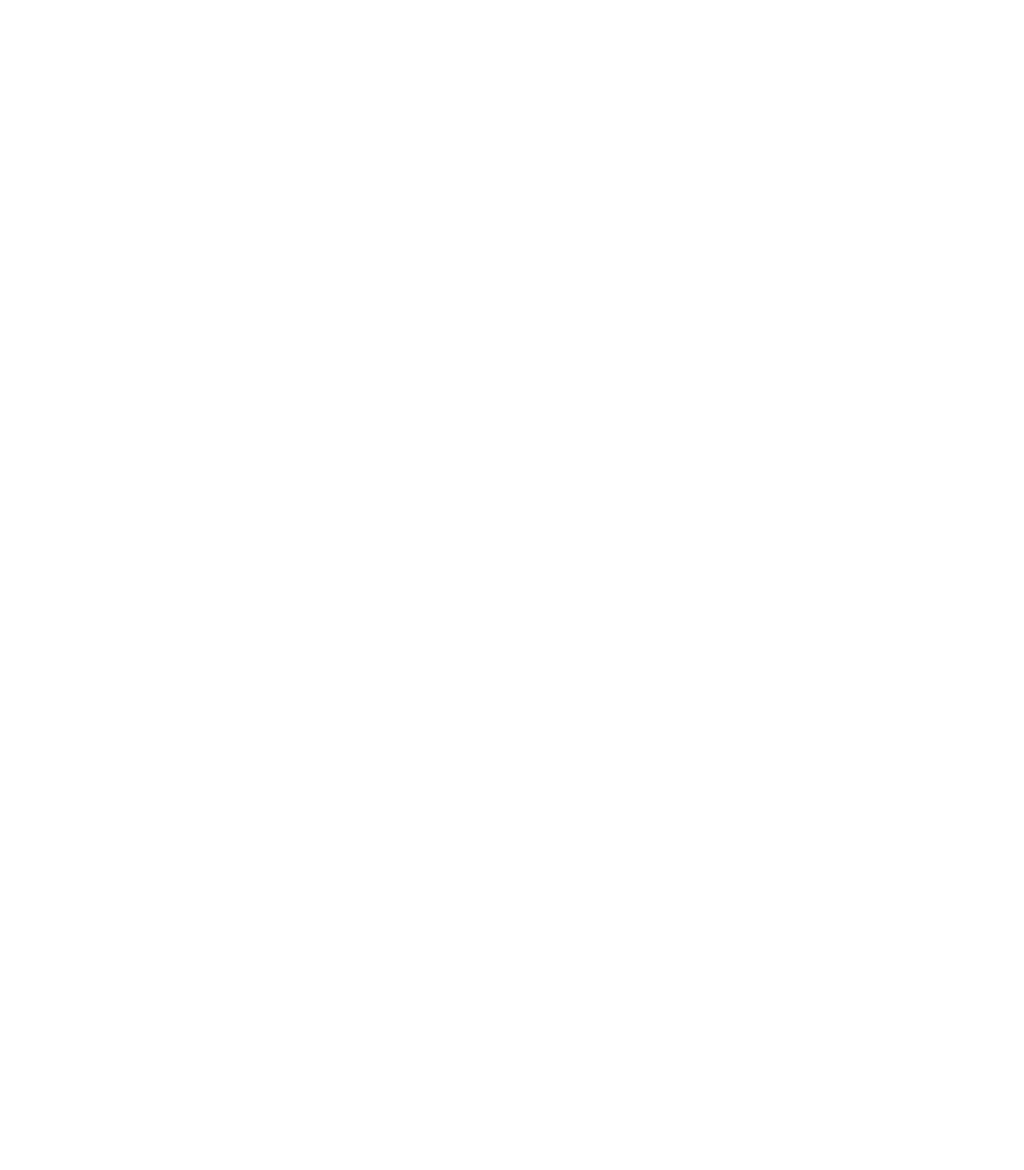
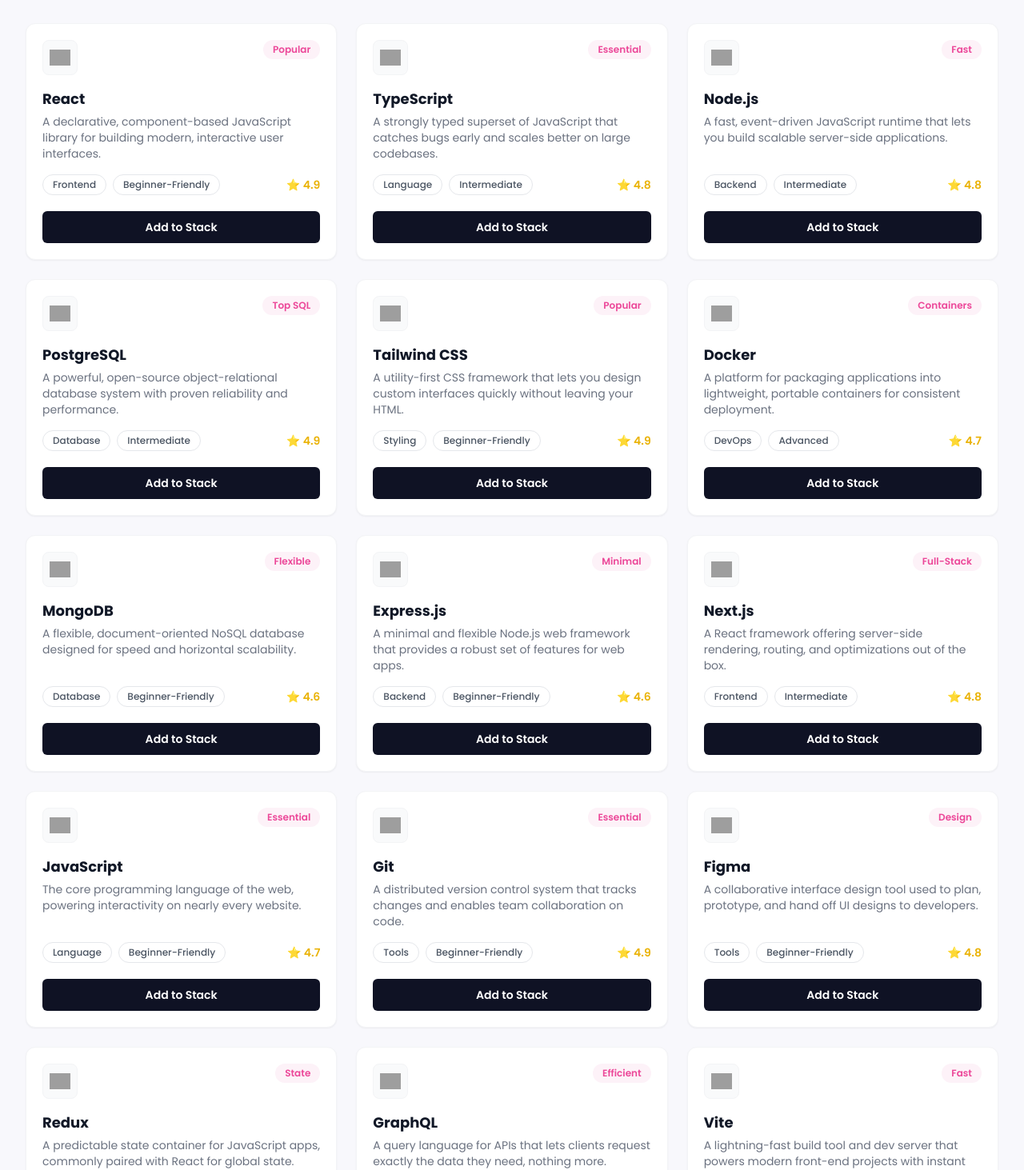
Before and after one commit to mehedijoy-dev/Ph-assignment-5, a React (Vite) app: page / in a window 1280 px wide. Shown: the part 552-2015 px from the top of the page at 80% size. Before the commit the page ends 800 px from the top, so only its background shows below. Built offline with nearby package versions, Linux system fonts and the light colour scheme; grey boxes are pictures that could not be loaded.

Commit message:
feat: build TechnologyCard component and fetch technology data with useEffect

```diff
--- /dev/null
+++ b/public/technologies.json
@@ -0,0 +1,152 @@
+[
+  {
+    "id": "react",
+    "name": "React",
+    "category": "Frontend",
+    "description": "A declarative, component-based JavaScript library for building modern, interactive user interfaces.",
+    "icon": "https://icon.icepanel.io/Technology/svg/React.svg",
+    "rating": 4.9,
+    "difficulty": "Beginner-Friendly",
+    "badge": "Popular"
+  },
+  {
+    "id": "typescript",
+    "name": "TypeScript",
+    "category": "Language",
+    "description": "A strongly typed superset of JavaScript that catches bugs early and scales better on large codebases.",
+    "icon": "https://icon.icepanel.io/Technology/svg/TypeScript.svg",
+    "rating": 4.8,
+    "difficulty": "Intermediate",
+    "badge": "Essential"
+  },
+  {
+    "id": "nodejs",
+    "name": "Node.js",
+    "category": "Backend",
+    "description": "A fast, event-driven JavaScript runtime that lets you build scalable server-side applications.",
+    "icon": "https://icon.icepanel.io/Technology/svg/Node.js.svg",
+    "rating": 4.8,
+    "difficulty": "Intermediate",
+    "badge": "Fast"
+  },
+  {
+    "id": "postgresql",
+    "name": "PostgreSQL",
+    "category": "Database",
+    "description": "A powerful, open-source object-relational database system with proven reliability and performance.",
+    "icon": "https://icon.icepanel.io/Technology/svg/PostgresSQL.svg",
+    "rating": 4.9,
+    "difficulty": "Intermediate",
+    "badge": "Top SQL"
+  },
+  {
+    "id": "tailwindcss",
+    "name": "Tailwind CSS",
+    "category": "Styling",
+    "description": "A utility-first CSS framework that lets you design custom interfaces quickly without leaving your HTML.",
+    "icon": "https://icon.icepanel.io/Technology/svg/Tailwind-CSS.svg",
+    "rating": 4.9,
+    "difficulty": "Beginner-Friendly",
+    "badge": "Popular"
+  },
+  {
+    "id": "docker",
+    "name": "Docker",
+    "category": "DevOps",
+    "description": "A platform for packaging applications into lightweight, portable containers for consistent deployment.",
+    "icon": "https://icon.icepanel.io/Technology/svg/Docker.svg",
+    "rating": 4.7,
+    "difficulty": "Advanced",
+    "badge": "Containers"
+  },
+  {
+    "id": "mongodb",
+    "name": "MongoDB",
+    "category": "Database",
+    "description": "A flexible, document-oriented NoSQL database designed for speed and horizontal scalability.",
+    "icon": "https://icon.icepanel.io/Technology/svg/MongoDB.svg",
+    "rating": 4.6,
+    "difficulty": "Beginner-Friendly",
+    "badge": "Flexible"
+  },
+  {
+    "id": "express",
+    "name": "Express.js",
+    "category": "Backend",
+    "description": "A minimal and flexible Node.js web framework that provides a robust set of features for web apps.",
+    "icon": "https://icon.icepanel.io/Technology/svg/Express.svg",
+    "rating": 4.6,
+    "difficulty": "Beginner-Friendly",
+    "badge": "Minimal"
+  },
+  {
+    "id": "nextjs",
+    "name": "Next.js",
+    "category": "Frontend",
+    "description": "A React framework offering server-side rendering, routing, and optimizations out of the box.",
+    "icon": "https://icon.icepanel.io/Technology/svg/Next.js.svg",
+    "rating": 4.8,
+    "difficulty": "Intermediate",
+    "badge": "Full-Stack"
+  },
+  {
+    "id": "javascript",
+    "name": "JavaScript",
+    "category": "Language",
+    "description": "The core programming language of the web, powering interactivity on nearly every website.",
+    "icon": "https://icon.icepanel.io/Technology/svg/JavaScript.svg",
+    "rating": 4.7,
+    "difficulty": "Beginner-Friendly",
+    "badge": "Essential"
+  },
+  {
+    "id": "git",
+    "name": "Git",
+    "category": "Tools",
+    "description": "A distributed version control system that tracks changes and enables team collaboration on code.",
+    "icon": "https://icon.icepanel.io/Technology/svg/Git.svg",
+    "rating": 4.9,
+    "difficulty": "Beginner-Friendly",
+    "badge": "Essential"
+  },
+  {
+    "id": "figma",
+    "name": "Figma",
+    "category": "Tools",
+    "description": "A collaborative interface design tool used to plan, prototype, and hand off UI designs to developers.",
+    "icon": "https://icon.icepanel.io/Technology/svg/Figma.svg",
+    "rating": 4.8,
+    "difficulty": "Beginner-Friendly",
+    "badge": "Design"
+  },
+  {
+    "id": "redux",
+    "name": "Redux",
+    "category": "Frontend",
+    "description": "A predictable state container for JavaScript apps, commonly paired with React for global state.",
+    "icon": "https://icon.icepanel.io/Technology/svg/Redux.svg",
+    "rating": 4.4,
+    "difficulty": "Advanced",
+    "badge": "State"
+  },
+  {
+    "id": "graphql",
+    "name": "GraphQL",
+    "category": "Backend",
+    "description": "A query language for APIs that lets clients request exactly the data they need, nothing more.",
+    "icon": "https://icon.icepanel.io/Technology/svg/GraphQL.svg",
+    "rating": 4.5,
+    "difficulty": "Advanced",
+    "badge": "Efficient"
+  },
+  {
+    "id": "vite",
+    "name": "Vite",
+    "category": "Tools",
+    "description": "A lightning-fast build tool and dev server that powers modern front-end projects with instant HMR.",
+    "icon": "https://icon.icepanel.io/Technology/svg/Vite.js.svg",
+    "rating": 4.9,
+    "difficulty": "Beginner-Friendly",
+    "badge": "Fast"
+  }
+]
--- a/src/App.jsx
+++ b/src/App.jsx
@@ -1,11 +1,55 @@
+import { useEffect, useState } from "react";
 import Navbar from "./components/Navbar";
 import Hero from "./components/Hero";
+import TechnologyCard from "./components/TechnologyCard";
 
 function App() {
+  const [technologies, setTechnologies] = useState([]);
+  const [loading, setLoading] = useState(true);
+
+  useEffect(() => {
+    fetch("/technologies.json")
+      .then((res) => res.json())
+      .then((data) => {
+        setTechnologies(data);
+        setLoading(false);
+      });
+  }, []);
+
+  const handleAddToStack = (tech) => {
+    console.log("Add to stack clicked:", tech.name);
+  };
+
   return (
     <div>
       <Navbar />
       <Hero />
+
+      <section
+        id="technologies"
+        className="max-w-7xl mx-auto px-4 sm:px-6 lg:px-8 pb-24"
+      >
+        <h2 className="text-2xl sm:text-3xl font-extrabold mb-8">
+          Explore the <span className="text-gradient-brand">Technologies</span>
+        </h2>
+
+        {loading ? (
+          <p className="text-center text-gray-400 py-20">
+            Loading technologies...
+          </p>
+        ) : (
+          <div className="grid sm:grid-cols-2 xl:grid-cols-3 gap-6">
+            {technologies.map((tech) => (
+              <TechnologyCard
+                key={tech.id}
+                tech={tech}
+                isAdded={false}
+                onAdd={handleAddToStack}
+              />
+            ))}
+          </div>
+        )}
+      </section>
     </div>
   );
 }
--- /dev/null
+++ b/src/components/technologyCard.jsx
@@ -0,0 +1,47 @@
+export default function TechnologyCard({ tech, isAdded, onAdd }) {
+  const { name, category, description, icon, rating, difficulty, badge } = tech;
+
+  return (
+    <div className="bg-white border border-gray-100 rounded-xl p-5 flex flex-col shadow-sm card-hover">
+      <div className="flex items-start justify-between">
+        <div className="w-11 h-11 rounded-lg bg-gray-50 border border-gray-100 flex items-center justify-center p-2">
+          <img
+            src={icon}
+            alt={name + " icon"}
+            className="w-full h-full object-contain"
+          />
+        </div>
+        <span className="text-xs font-semibold px-3 py-1 rounded-full bg-pink-50 text-pink-500">
+          {badge}
+        </span>
+      </div>
+
+      <h3 className="mt-4 text-lg font-bold text-gray-900">{name}</h3>
+      <p className="mt-1 text-sm text-gray-500 flex-1">{description}</p>
+
+      <div className="mt-4 flex items-center flex-wrap gap-2">
+        <span className="text-xs font-medium px-3 py-1 rounded-full border border-gray-200 text-gray-600">
+          {category}
+        </span>
+        <span className="text-xs font-medium px-3 py-1 rounded-full border border-gray-200 text-gray-600">
+          {difficulty}
+        </span>
+        <span className="ml-auto flex items-center gap-1 text-sm font-semibold text-yellow-500">
+          ⭐ {rating}
+        </span>
+      </div>
+
+      <button
+        onClick={() => onAdd(tech)}
+        disabled={isAdded}
+        className={
+          isAdded
+            ? "mt-5 w-full py-2.5 rounded-md font-semibold text-sm bg-gray-100 text-gray-400 cursor-not-allowed"
+            : "mt-5 w-full py-2.5 rounded-md font-semibold text-sm bg-ink text-white hover:bg-gray-800 transition-colors"
+        }
+      >
+        {isAdded ? "✓ Added to Stack" : "Add to Stack"}
+      </button>
+    </div>
+  );
+}
```
